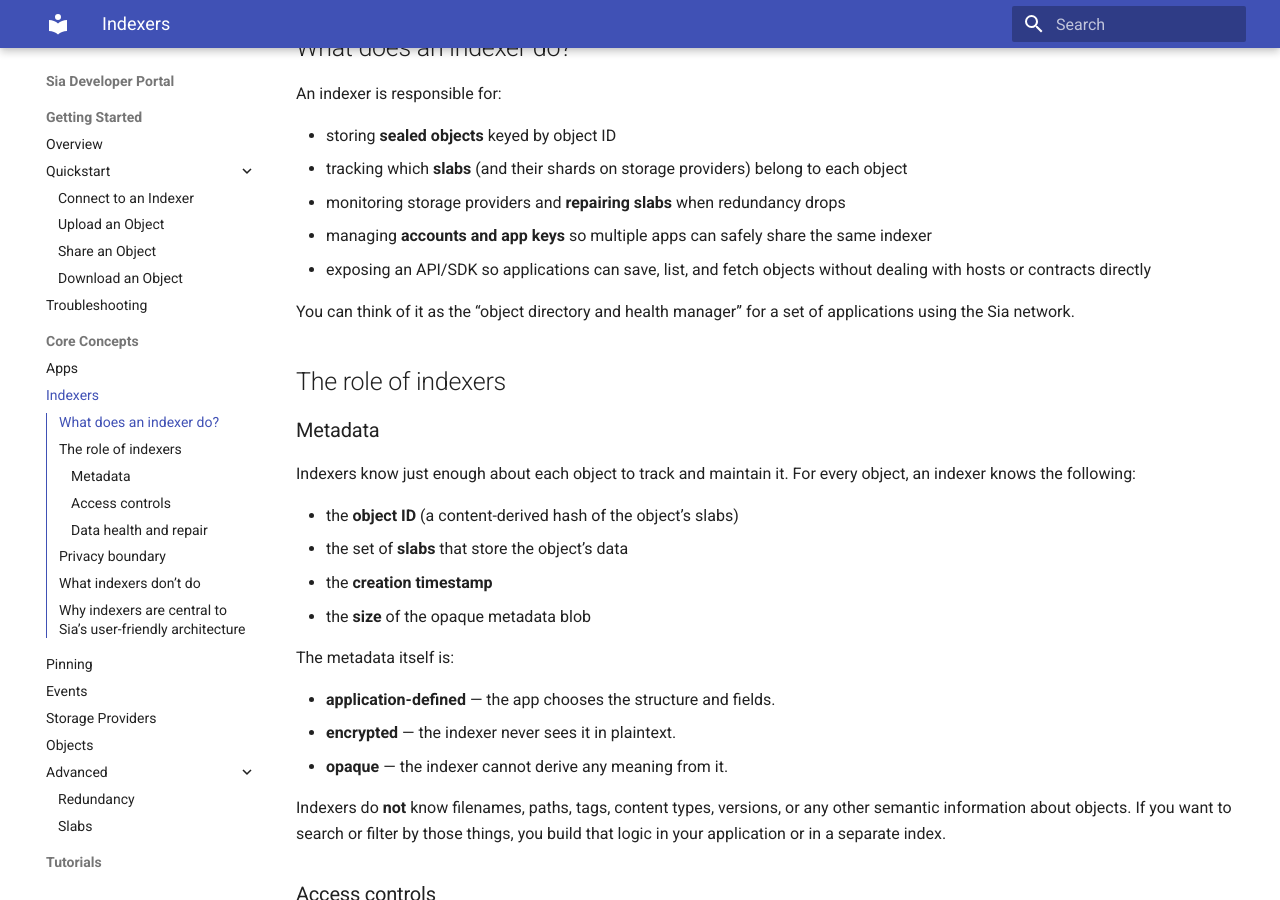
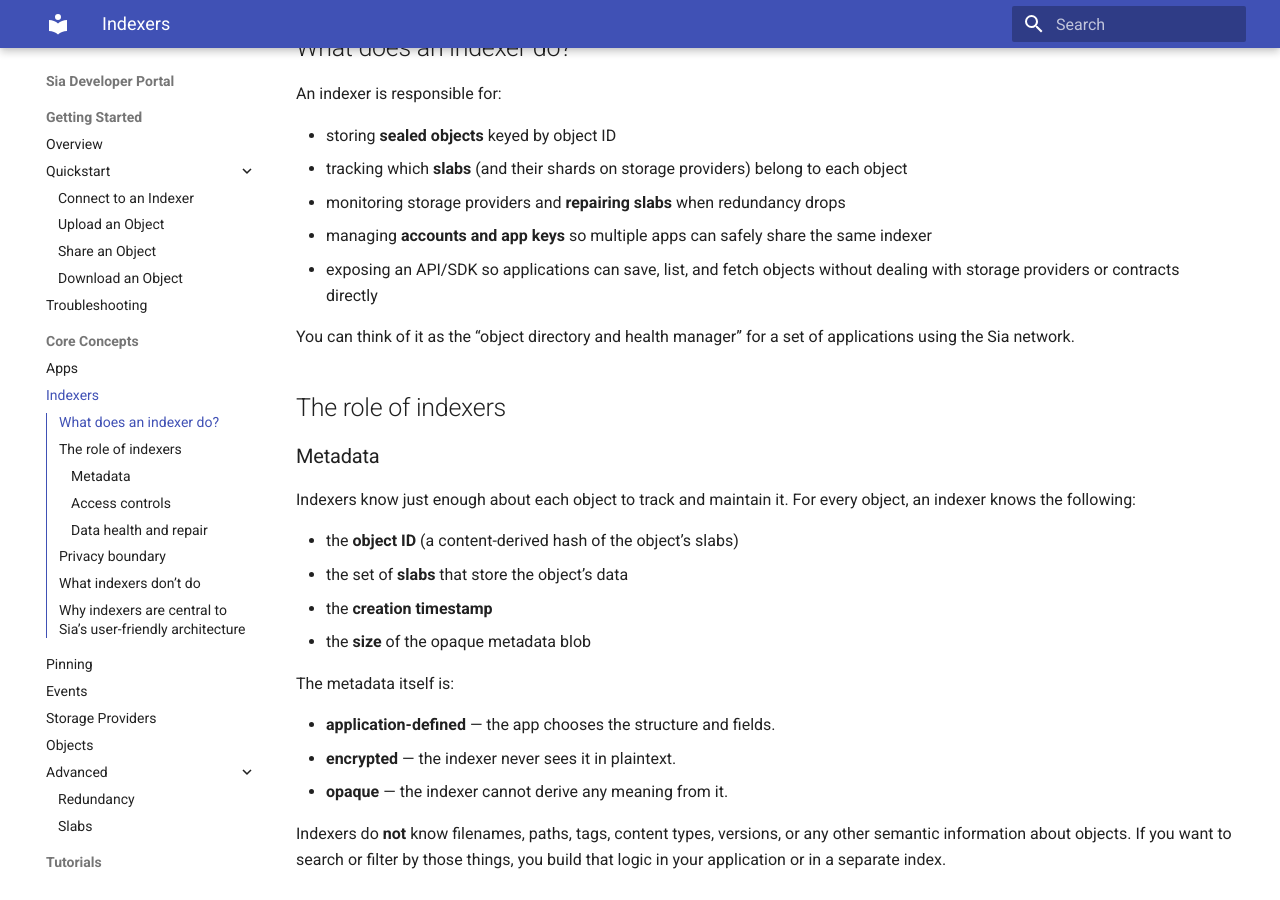
Before and after one commit to SiaFoundation/developer-portal, an MkDocs documentation site: the page built from docs/core-concepts/indexers.md, in a window 1280 px wide and 900 px high, scrolled down 308 px. Built offline with MkDocs 1.6.1 and Material for MkDocs 9.7.7, drawn with Linux system fonts in a browser that asks for light colours.

Commit message:
Update indexers.md
Co-authored-by: Copilot <175728472+Copilot@users.noreply.github.com>

```diff
--- a/docs/core-concepts/indexers.md
+++ b/docs/core-concepts/indexers.md
@@ -16,7 +16,7 @@ An indexer is responsible for:
 - tracking which **slabs** (and their shards on storage providers) belong to each object
 - monitoring storage providers and **repairing slabs** when redundancy drops
 - managing **accounts and app keys** so multiple apps can safely share the same indexer
-- exposing an API/SDK so applications can save, list, and fetch objects without dealing with hosts or contracts directly
+- exposing an API/SDK so applications can save, list, and fetch objects without dealing with storage providers or contracts directly
 
 You can think of it as the “object directory and health manager” for a set of applications using the Sia network.
 
```
